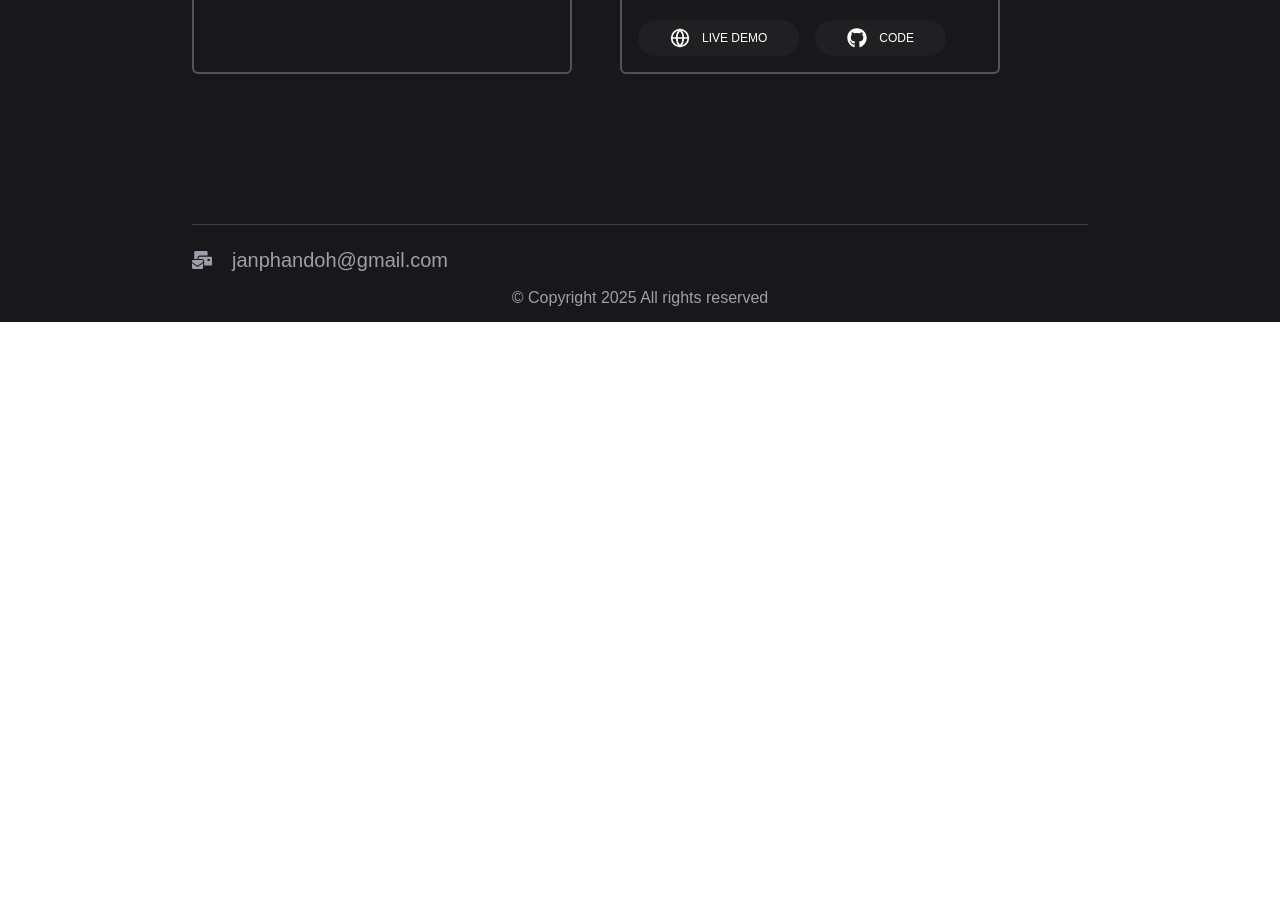
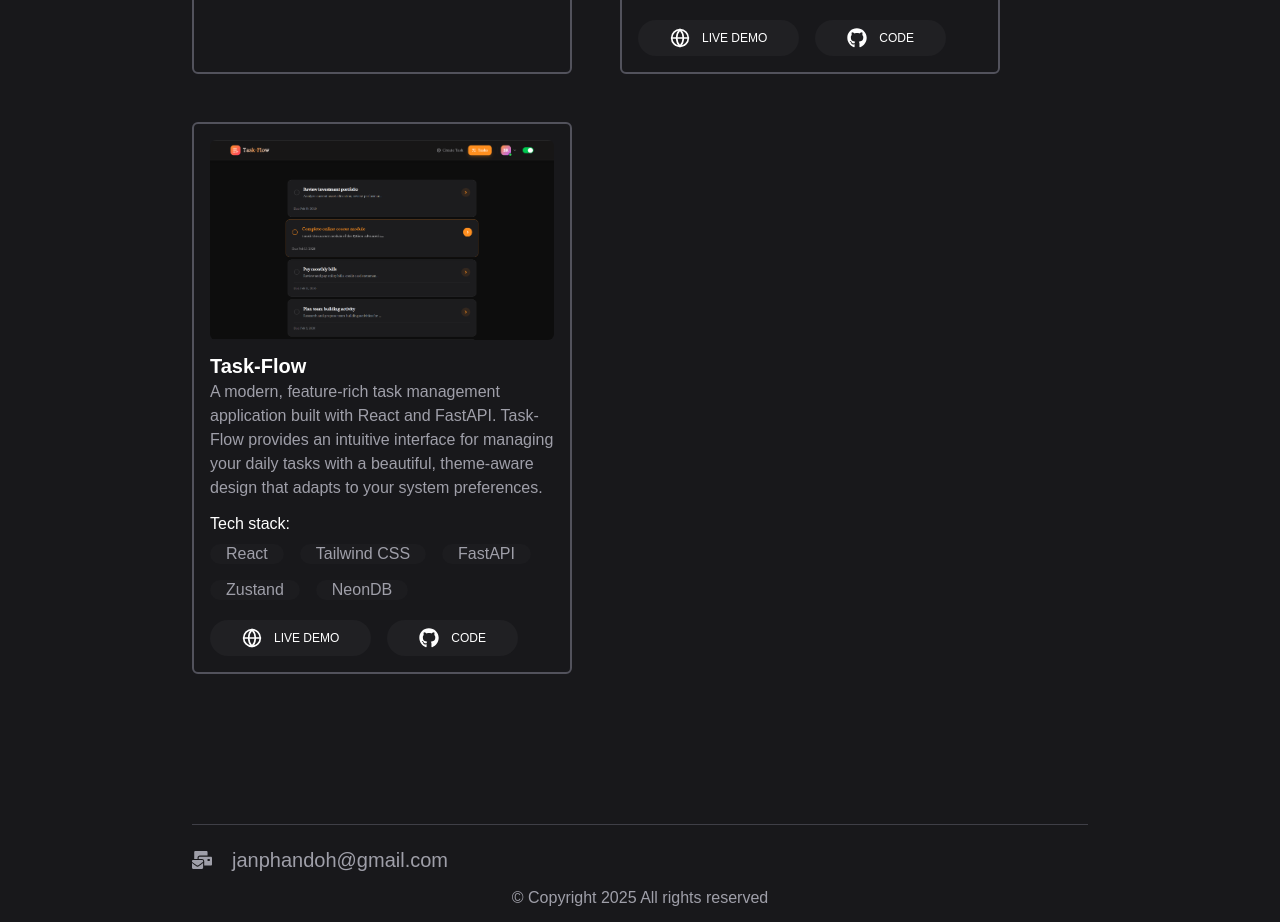
Before and after one commit to Cyberkid-30/portfolio, a React (Vite) app: page / in a window 1280 px wide. Shown: the part 3765-4687 px from the top of the page. Before the commit the page ends 4087 px from the top, so only its background shows below. Built offline with nearby package versions, Linux system fonts and the light colour scheme; a web font is replaced by a local one.

Commit message:
Refactor code structure for improved readability and maintainability

```diff
--- a/src/assets/index.ts
+++ b/src/assets/index.ts
@@ -12,6 +12,8 @@ import Sass from "./icons/sass.png";
 import Gojo from "./photos/Gojo.jpeg";
 import Gamehub from "./photos/game-hub.png";
 import TicketBounty from "./photos/ticket-bounty.png";
+import TaskFlow from "./photos/task-flow.png";
+import FastAPI from "./icons/FastAPI.svg";
 
 export {
   LinkedIn,
@@ -28,4 +30,6 @@ export {
   Gojo,
   Gamehub,
   TicketBounty,
+  TaskFlow,
+  FastAPI,
 };
--- a/src/constants/Projects.ts
+++ b/src/constants/Projects.ts
@@ -1,4 +1,4 @@
-import { Gamehub, TicketBounty } from "../assets";
+import { Gamehub, TicketBounty, TaskFlow } from "../assets";
 
 export interface Project {
   id: number;
@@ -40,4 +40,14 @@ export const projects: Project[] = [
     githubURL: "https://github.com/Cyberkid-30/ticket-bounty.git",
     liveURL: "https://ticket-bounty-sooty.vercel.app/",
   },
+  {
+    id: 3,
+    name: "Task-Flow",
+    description:
+      "A modern, feature-rich task management application built with React and FastAPI. Task-Flow provides an intuitive interface for managing your daily tasks with a beautiful, theme-aware design that adapts to your system preferences.",
+    img: TaskFlow,
+    techStack: ["React", "Tailwind CSS", "FastAPI", "Zustand", "NeonDB"],
+    githubURL: "https://github.com/Cyberkid-30/task-flow-frontend.git",
+    liveURL: "https://task-flow-frontend-jade.vercel.app/",
+  },
 ];
```
Also changed, not shown: src/assets/icons/FastAPI.svg (added), src/assets/photos/task-flow.png (added).
